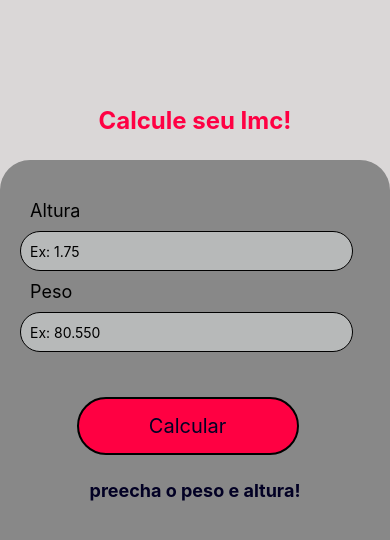
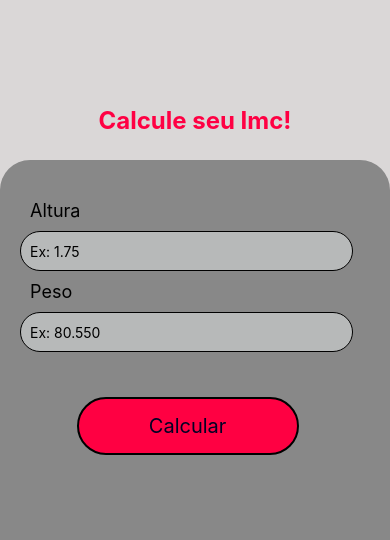
Before and after one commit to EudisAlves/react-native, a React Native app in the folder calc-massa/: screen / in a window 390 px wide. Shown: the top 540 px of the page. Built offline with nearby package versions, Linux system fonts and the light colour scheme.

Commit message:
mudando área do resultado para adicionar fletlist

```diff
--- a/calc-massa/components/Form/index.js
+++ b/calc-massa/components/Form/index.js
@@ -52,9 +52,10 @@ export default function Form() {
 
     }
 
-    return(
-        <Pressable onPress={Keyboard.dismiss} style={styles.formContext}>
-            <View style={styles.form}>
+    return(// a mudança do pressable com o view foi para o resultado ficar no lugar do formulário
+        <View  style={styles.formContext}>
+            { imc == null ?
+            <Pressable onPress={Keyboard.dismiss} style={styles.form}>
                 <Text style={styles.formLabel}>Altura</Text>
                 <Text style={styles.errorMessage}>{errorMessage}</Text>
                 <TextInput
@@ -81,8 +82,12 @@ export default function Form() {
                     }}
                 ><Text style={styles.textButtonCalc}>{TextButton}</Text></TouchableOpacity>
 
+            </Pressable>
+            :
+            <View>
+                <ResultImc messageResultImc={messageImc} resultImc={imc} />
             </View>
-            <ResultImc messageResultImc={messageImc} resultImc={imc} />
-        </Pressable>
+            }
+        </View>
     )
 }
```
Lines whose indentation alone changed are shown as unchanged.
